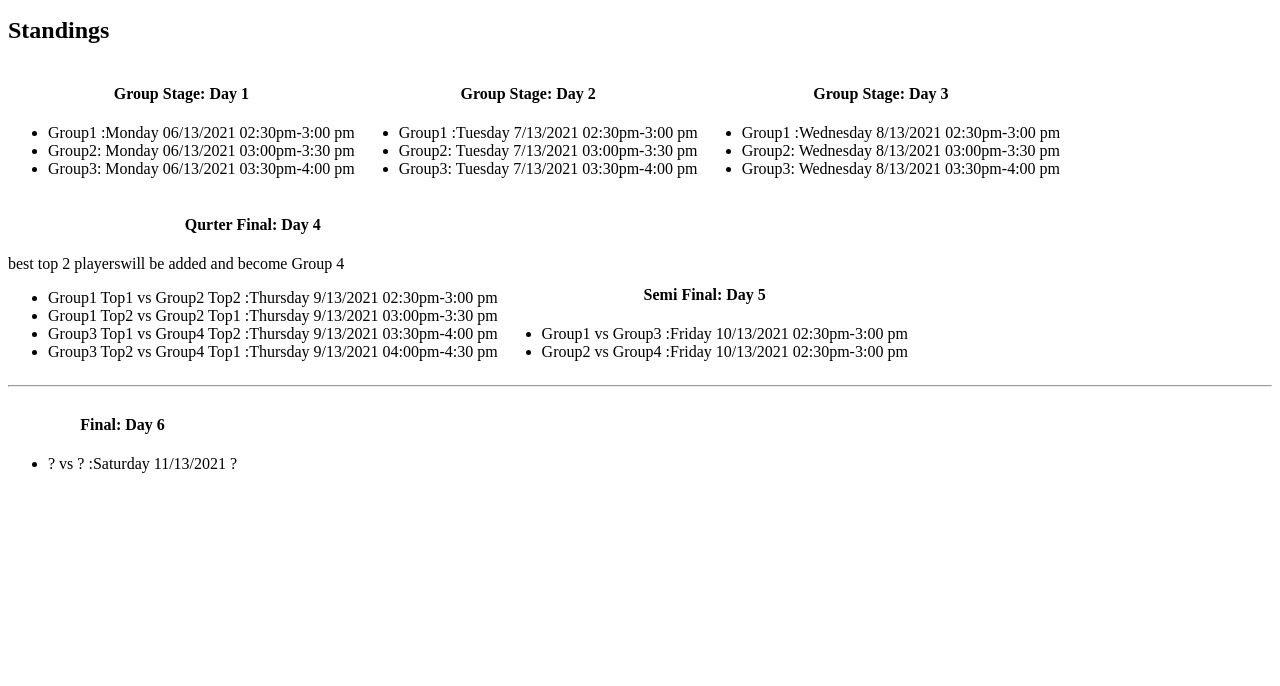
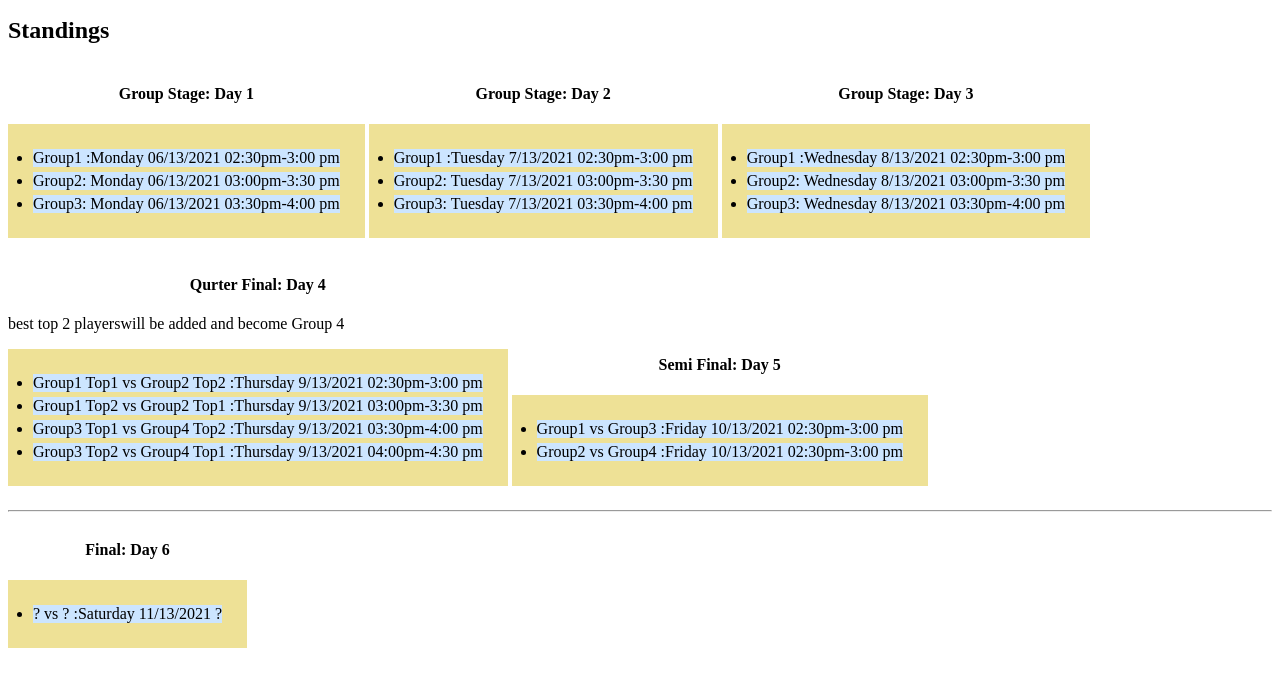
Before and after one commit to AmanuelChorito/SoccerTournamentManager, a website: page public/index.html in a window 1280 px wide. Shown: the part 48-734 px from the top of the page. Drawn offline with nearby package versions, Linux system fonts and the light colour scheme; no server answers.

Commit message:
schedule Commit

```diff
--- a/public/players.css
+++ b/public/players.css
@@ -73,10 +73,11 @@ legend {
 h4 {
   text-align: center;
 }
-/* ul {
-  display: flex;
-} */
-
-/* li {
-  flex: auto;
-} */
+ul {
+  background: #eee196;
+  padding: 20px;
+}
+ul li {
+  background: #cce5ff;
+  margin: 5px;
+}
```
